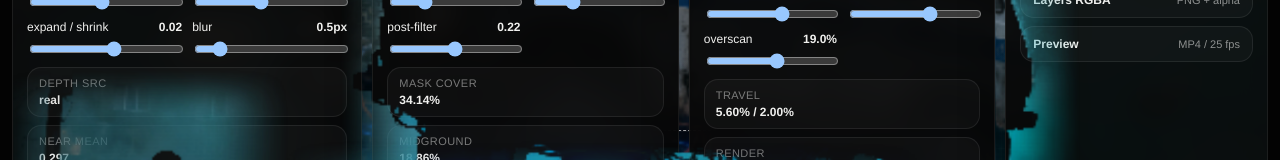
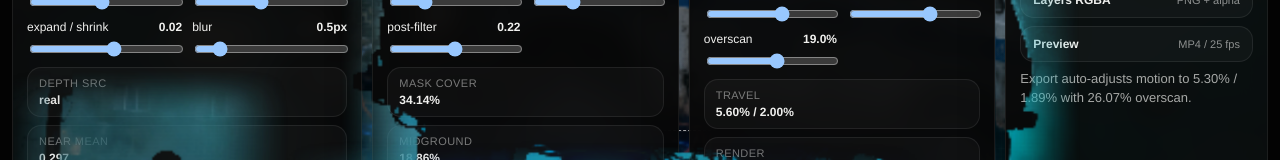
Before and after one commit to danilagoleen/vetka-parallax, a React (Vite) app: page / in a window 1280 px wide. Shown: the part 1082-1242 px from the top of the page. Built offline with nearby package versions, Linux system fonts and the light colour scheme.

Commit message:
fix: add missing agent_type arg to get_preference/set_preference calls in layout/preferences endpoints [task:tb_1773884266_1]

```diff
--- a/src/App.tsx
+++ b/src/App.tsx
@@ -249,6 +249,20 @@ type PlateAwareLayoutContract = {
     worstTransitionRisk: number;
     riskyPlateIds: string[];
     warning: string | null;
+    adjustment: {
+      applied: boolean;
+      requested: {
+        overscanPct: number;
+        travelXPct: number;
+        travelYPct: number;
+      };
+      effective: {
+        overscanPct: number;
+        travelXPct: number;
+        travelYPct: number;
+      };
+      reason: string | null;
+    };
     suggestion: {
       overscanPct: number;
       travelXPct: number;
@@ -1756,7 +1770,13 @@ function App() {
     plates: plateStack,
   });
 
-  const buildPlateLayoutContract = (): PlateAwareLayoutContract =>
+  const buildSnapshotMotion = (baseMotion: MotionSettings): MotionSettings => ({
+    ...baseMotion,
+    layerCount: Math.max(baseMotion.layerCount, Math.max(2, visibleRenderablePlates.length)),
+    layerGapPx: Math.max(baseMotion.layerGapPx, plateZSpan * 0.85),
+  });
+
+  const buildPreviewPlateLayoutContract = (): PlateAwareLayoutContract =>
     buildPlateLayoutContractModel({
       contractVersion: PARALLAX_CONTRACT_VERSION,
       sample,
@@ -1765,6 +1785,67 @@ function App() {
       snapshot,
       renderMode: manual.renderMode,
     });
+
+  const buildEffectiveExportLayoutState = () => {
+    let candidateMotion = { ...motion };
+    let candidateSnapshot = computeSnapshot(
+      sample,
+      stageSize.width,
+      stageSize.height,
+      focus,
+      buildSnapshotMotion(candidateMotion),
+    );
+    let candidateLayout = buildPlateLayoutContractModel({
+      contractVersion: PARALLAX_CONTRACT_VERSION,
+      sample,
+      plateStack,
+      motion: candidateMotion,
+      snapshot: candidateSnapshot,
+      requestedMotion: motion,
+      renderMode: manual.renderMode,
+    });
+
+    for (let attempt = 0; attempt < 3 && !candidateLayout.cameraSafe.ok; attempt += 1) {
+      const suggestedMotion: MotionSettings = {
+        ...candidateMotion,
+        overscanPct: candidateLayout.cameraSafe.suggestion.overscanPct,
+        travelXPct: candidateLayout.cameraSafe.suggestion.travelXPct,
+        travelYPct: candidateLayout.cameraSafe.suggestion.travelYPct,
+      };
+
+      const motionUnchanged =
+        Number(suggestedMotion.overscanPct.toFixed(2)) === Number(candidateMotion.overscanPct.toFixed(2)) &&
+        Number(suggestedMotion.travelXPct.toFixed(2)) === Number(candidateMotion.travelXPct.toFixed(2)) &&
+        Number(suggestedMotion.travelYPct.toFixed(2)) === Number(candidateMotion.travelYPct.toFixed(2));
+      if (motionUnchanged) break;
+
+      candidateMotion = suggestedMotion;
+      candidateSnapshot = computeSnapshot(
+        sample,
+        stageSize.width,
+        stageSize.height,
+        focus,
+        buildSnapshotMotion(candidateMotion),
+      );
+      candidateLayout = buildPlateLayoutContractModel({
+        contractVersion: PARALLAX_CONTRACT_VERSION,
+        sample,
+        plateStack,
+        motion: candidateMotion,
+        snapshot: candidateSnapshot,
+        requestedMotion: motion,
+        renderMode: manual.renderMode,
+      });
+    }
+
+    return {
+      motion: candidateMotion,
+      snapshot: candidateSnapshot,
+      layout: candidateLayout,
+    };
+  };
+
+  const buildPlateLayoutContract = (): PlateAwareLayoutContract => buildEffectiveExportLayoutState().layout;
 
   const buildProxyAssetsContract = (): ProxyAssetsContract => ({
     sampleId,
@@ -1779,7 +1860,7 @@ function App() {
   });
 
   const buildPlateExportAssetsContract = (): PlateExportAssetsContract => {
-    const layout = buildPlateLayoutContract();
+    const { layout } = buildEffectiveExportLayoutState();
     return buildPlateExportAssetsContractModel({
       contractVersion: PARALLAX_CONTRACT_VERSION,
       sample,
@@ -2417,7 +2498,8 @@ function App() {
     { label: "Preview", value: "MP4 / 25 fps" },
   ];
   const renderPolicy = `25 out / 50 internal / tmix 3`;
-  const plateLayout = buildPlateLayoutContract();
+  const plateLayout = buildPreviewPlateLayoutContract();
+  const exportLayout = buildPlateLayoutContract();
   const previewPlateLayers = plateLayout.plates.filter(
     (plate) => plate.visible && plate.role !== "background-far" && plate.role !== "special-clean",
   );
@@ -3182,6 +3264,11 @@ function App() {
                 </div>
               ))}
             </div>
+            <div className="panel-copy">
+              {exportLayout.cameraSafe.adjustment.applied
+                ? `Export auto-adjusts motion to ${formatPct(exportLayout.cameraSafe.adjustment.effective.travelXPct)} / ${formatPct(exportLayout.cameraSafe.adjustment.effective.travelYPct)} with ${formatPct(exportLayout.cameraSafe.adjustment.effective.overscanPct)} overscan.`
+                : "Export uses the current camera motion as-is."}
+            </div>
           </article>
         </section>
 
--- a/src/lib/plateLayout.ts
+++ b/src/lib/plateLayout.ts
@@ -96,6 +96,20 @@ export type PlateAwareLayoutContract = {
     worstTransitionRisk: number;
     riskyPlateIds: string[];
     warning: string | null;
+    adjustment: {
+      applied: boolean;
+      requested: {
+        overscanPct: number;
+        travelXPct: number;
+        travelYPct: number;
+      };
+      effective: {
+        overscanPct: number;
+        travelXPct: number;
+        travelYPct: number;
+      };
+      reason: string | null;
+    };
     suggestion: {
       overscanPct: number;
       travelXPct: number;
@@ -178,9 +192,10 @@ export function buildPlateLayoutContract(params: {
   plateStack: PlateLike[];
   motion: MotionSettings;
   snapshot: ParallaxSnapshot;
+  requestedMotion?: MotionSettings;
   renderMode: "auto" | "safe" | "three-layer";
 }): PlateAwareLayoutContract {
-  const { contractVersion, sample, plateStack, motion, snapshot, renderMode } = params;
+  const { contractVersion, sample, plateStack, motion, snapshot, requestedMotion, renderMode } = params;
   const workflowRouting = recommendWorkflowRouting(plateStack);
   const visibleRenderablePlates = plateStack.filter((plate) => plate.visible && plate.role !== "special-clean");
   const plateZValues = visibleRenderablePlates.map((plate) => plate.z);
@@ -310,6 +325,11 @@ export function buildPlateLayoutContract(params: {
       : transitionOver >= disocclusionOver
         ? "reduce camera travel to lower plate transition overlap risk"
         : "reduce camera travel to keep plate disocclusion within safe range";
+  const requestedCameraMotion = requestedMotion ?? motion;
+  const adjustmentApplied =
+    Number(requestedCameraMotion.overscanPct.toFixed(2)) !== Number(layoutMotion.overscanPct.toFixed(2)) ||
+    Number(requestedCameraMotion.travelXPct.toFixed(2)) !== Number(layoutMotion.travelXPct.toFixed(2)) ||
+    Number(requestedCameraMotion.travelYPct.toFixed(2)) !== Number(layoutMotion.travelYPct.toFixed(2));
 
   return {
     contract_version: contractVersion,
@@ -345,6 +365,20 @@ export function buildPlateLayoutContract(params: {
       worstTransitionRisk: Number(worstTransitionRisk.toFixed(2)),
       riskyPlateIds,
       warning: cameraSafeWarning,
+      adjustment: {
+        applied: adjustmentApplied,
+        requested: {
+          overscanPct: Number(requestedCameraMotion.overscanPct.toFixed(2)),
+          travelXPct: Number(requestedCameraMotion.travelXPct.toFixed(2)),
+          travelYPct: Number(requestedCameraMotion.travelYPct.toFixed(2)),
+        },
+        effective: {
+          overscanPct: Number(layoutMotion.overscanPct.toFixed(2)),
+          travelXPct: Number(layoutMotion.travelXPct.toFixed(2)),
+          travelYPct: Number(layoutMotion.travelYPct.toFixed(2)),
+        },
+        reason: adjustmentApplied ? cameraSuggestionReason : null,
+      },
       suggestion: {
         overscanPct: cameraSafeOk ? Number(layoutMotion.overscanPct.toFixed(2)) : suggestedOverscanPct,
         travelXPct: cameraSafeOk ? Number(layoutMotion.travelXPct.toFixed(2)) : suggestedTravelXPct,
```
Also changed, not shown: 1 other file (tests, documents, lock files or other folders).
